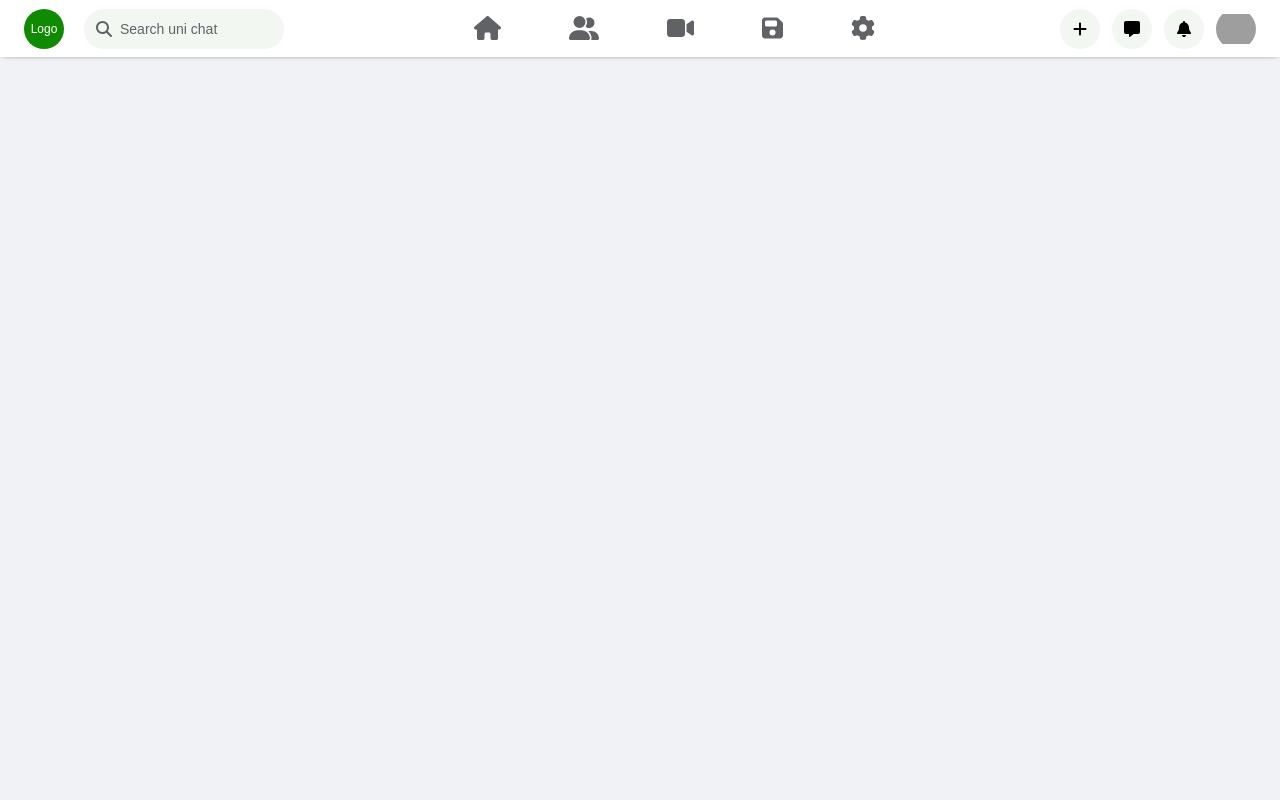
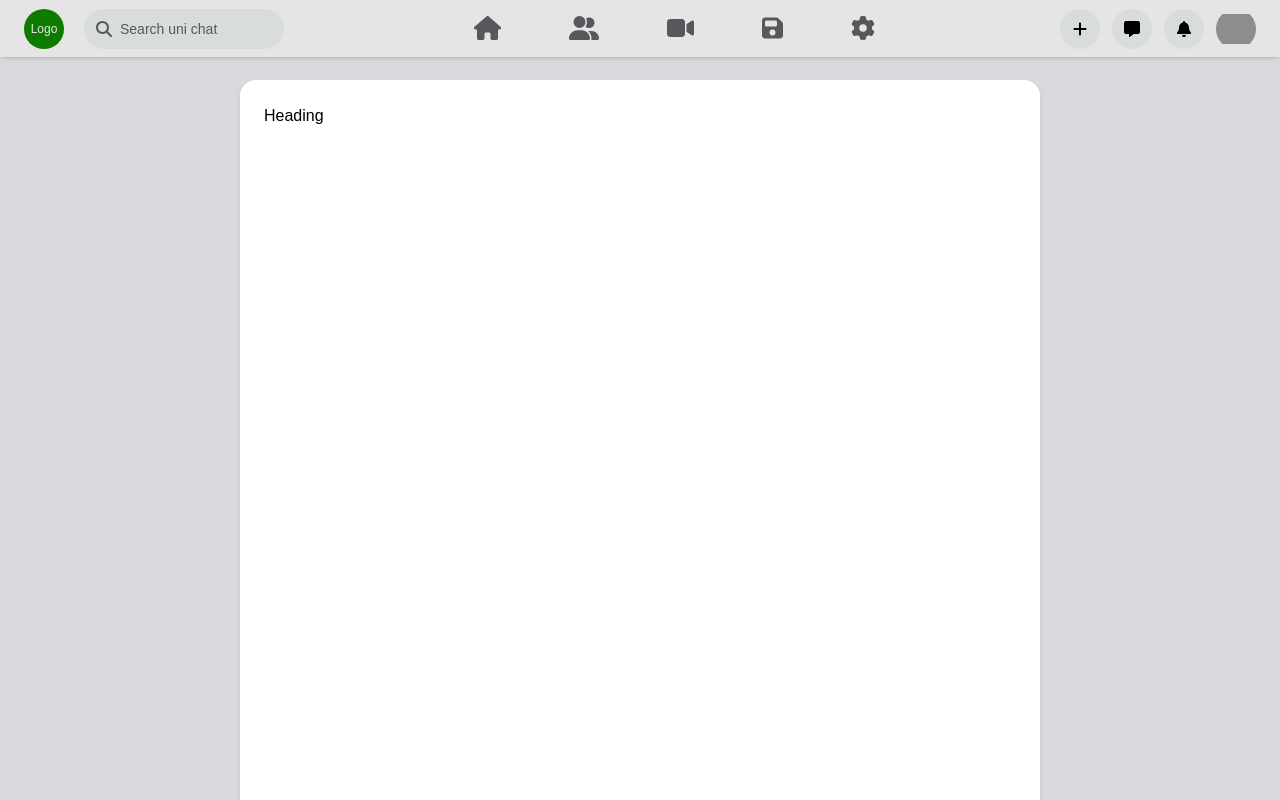
Before and after one commit to adnanali575/Uni_Chat_with_React_and_Electron, a React (Vite) app: page / in a window 1280 px wide. Both pictures are taken after a click on the link 1080 px from the left and 28 px from the top of the page. Built offline with nearby package versions, Linux system fonts and the light colour scheme; grey boxes are pictures that could not be loaded.

Commit message:
created dynamic slidup and down component for re-use purpose

```diff
--- /dev/null
+++ b/src/components/SlidUpWindow.tsx
@@ -0,0 +1,30 @@
+import { useState } from "react";
+import RightMenuIcons from "./header/RightMenuIcons";
+
+const SlidUpWindow = () => {
+  const [isOpen, setIsOpen] = useState(false);
+
+  return (
+    <div className="z-50">
+      <RightMenuIcons onClick={() => setIsOpen(true)} icon="plus" />
+
+      <div
+        onClick={() => setIsOpen(false)}
+        className={`${
+          isOpen
+            ? `translate-y-[0%] opacity-10`
+            : `translate-y-[100%] opacity-0`
+        } w-screen h-screen fixed inset-0 bg-black transition-opacity duration-300`}
+      ></div>
+      <div
+        className={`${
+          isOpen ? `translate-y-[0%]` : `translate-y-[100%]`
+        } p-6 w-full sm:w-[95vh] lg:w-[800px] h-[90vh] rounded-tl-2xl rounded-tr-2xl bg-white shadow-md transition-all duration-200 fixed left-[50%] translate-x-[-50%] bottom-0`}
+      >
+        Heading
+      </div>
+    </div>
+  );
+};
+
+export default SlidUpWindow;
--- a/src/components/header/Header.tsx
+++ b/src/components/header/Header.tsx
@@ -1,7 +1,8 @@
 import Profile from "../Profile";
 import SideBarMenu from "../SidebarMenu/SideBarMenu";
+import SlidUpWindow from "../SlidUpWindow";
 import HeaderMenuIcon from "./HeaderMenuIcon";
-import RightMenu from "./RightMenu";
+import RightMenuIcons from "./RightMenuIcons";
 import SearchBox from "./SearchBox";
 
 const Header = () => {
@@ -15,7 +16,8 @@ const Header = () => {
             </h1>
             <SearchBox />
           </div>
-          <div className="block md:hidden">
+          <div className="flex gap-3 md:hidden">
+            <SlidUpWindow />
             <Profile />
           </div>
         </div>
@@ -29,7 +31,12 @@ const Header = () => {
           <SideBarMenu />
         </div>
         <div className="hidden md:block">
-          <RightMenu />
+          <div className="flex items-center gap-3">
+            <SlidUpWindow />
+            <RightMenuIcons icon="message" />
+            <RightMenuIcons icon="bell" />
+            <Profile />
+          </div>
         </div>
       </div>
     </>
--- /dev/null
+++ b/src/components/header/PostPopupWindow.tsx
@@ -0,0 +1,5 @@
+const PostPopupWindow = () => {
+  return <></>;
+};
+
+export default PostPopupWindow;
--- a/src/components/header/RightMenu.tsx
+++ /dev/null
@@ -1,31 +0,0 @@
-import { FontAwesomeIcon } from "@fortawesome/react-fontawesome";
-import Profile from "../Profile";
-
-const RightMenu = () => {
-  return (
-    <div className="flex items-center gap-3">
-      <a
-        href="#"
-        className="text-base rounded-full aspect-square flex items-center justify-center w-[40px] h-[40px] bg-greenish-gray text-600 hover:bg-light-green hover:text-green active:scale-90 cursor-pointer transition-default"
-      >
-        <FontAwesomeIcon icon="plus" />
-      </a>
-      <a
-        href="#"
-        className="text-base rounded-full aspect-square flex items-center justify-center w-[40px] h-[40px] bg-greenish-gray text-600 hover:bg-light-green hover:text-green active:scale-90 cursor-pointer transition-default"
-      >
-        <FontAwesomeIcon icon="message" />
-      </a>
-      <a
-        href="#"
-        className="text-base rounded-full aspect-square flex items-center justify-center w-[40px] h-[40px] bg-greenish-gray text-600 hover:bg-light-green hover:text-green active:scale-90 cursor-pointer transition-default"
-      >
-        <FontAwesomeIcon icon="bell" />
-      </a>
-
-      <Profile />
-    </div>
-  );
-};
-
-export default RightMenu;
--- /dev/null
+++ b/src/components/header/RightMenuIcons.tsx
@@ -0,0 +1,29 @@
+import { FontAwesomeIcon } from "@fortawesome/react-fontawesome";
+import React from "react";
+import { IconProp } from "@fortawesome/fontawesome-svg-core";
+
+interface MenuIcons {
+  icon: IconProp;
+  path?: string;
+  onClick?: () => void;
+  className?: string;
+}
+
+const RightMenuIcons: React.FC<MenuIcons> = ({
+  icon,
+  path,
+  onClick,
+  className,
+}) => {
+  return (
+    <a
+      onClick={onClick}
+      href={path}
+      className={`${className} text-base rounded-full aspect-square flex items-center justify-center w-[40px] h-[40px] bg-greenish-gray text-600 hover:bg-light-green hover:text-green active:scale-90 cursor-pointer transition-default`}
+    >
+      <FontAwesomeIcon icon={icon} />
+    </a>
+  );
+};
+
+export default RightMenuIcons;
```
